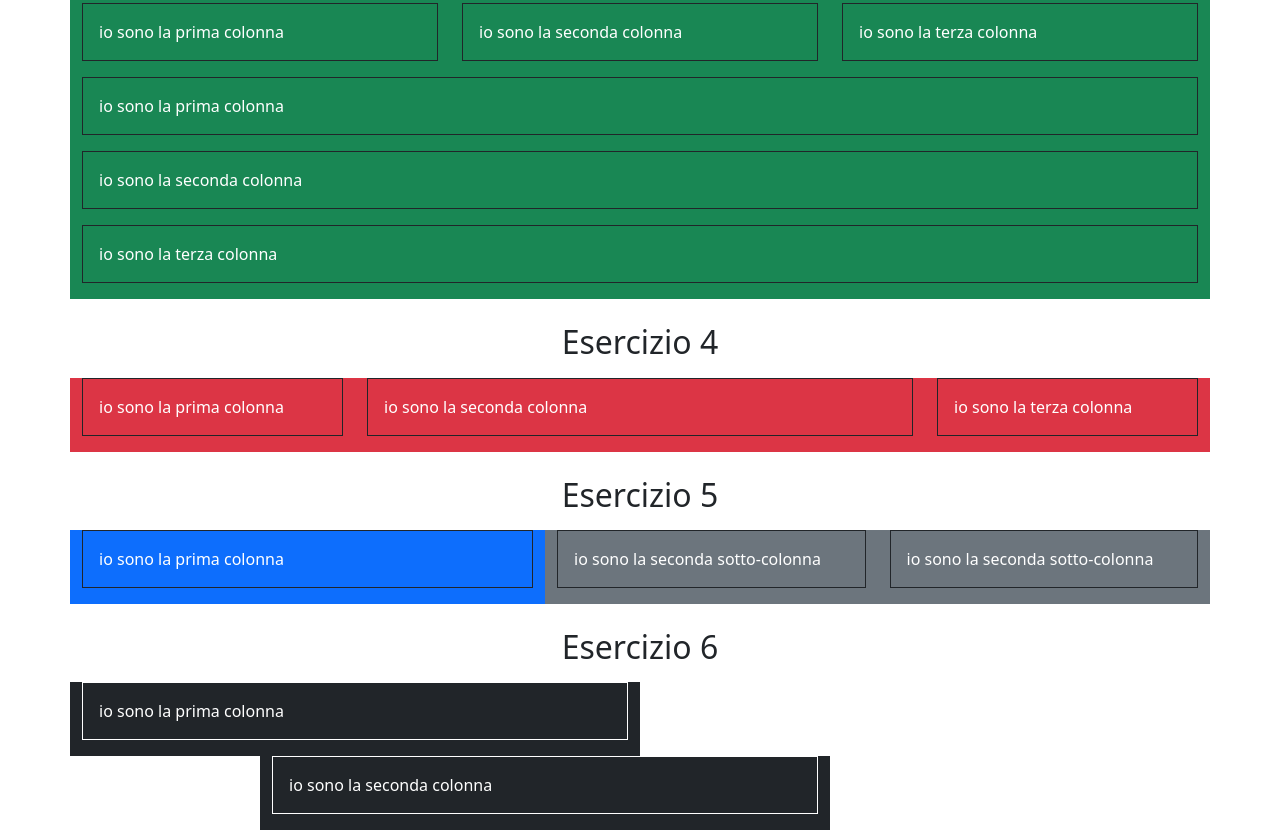
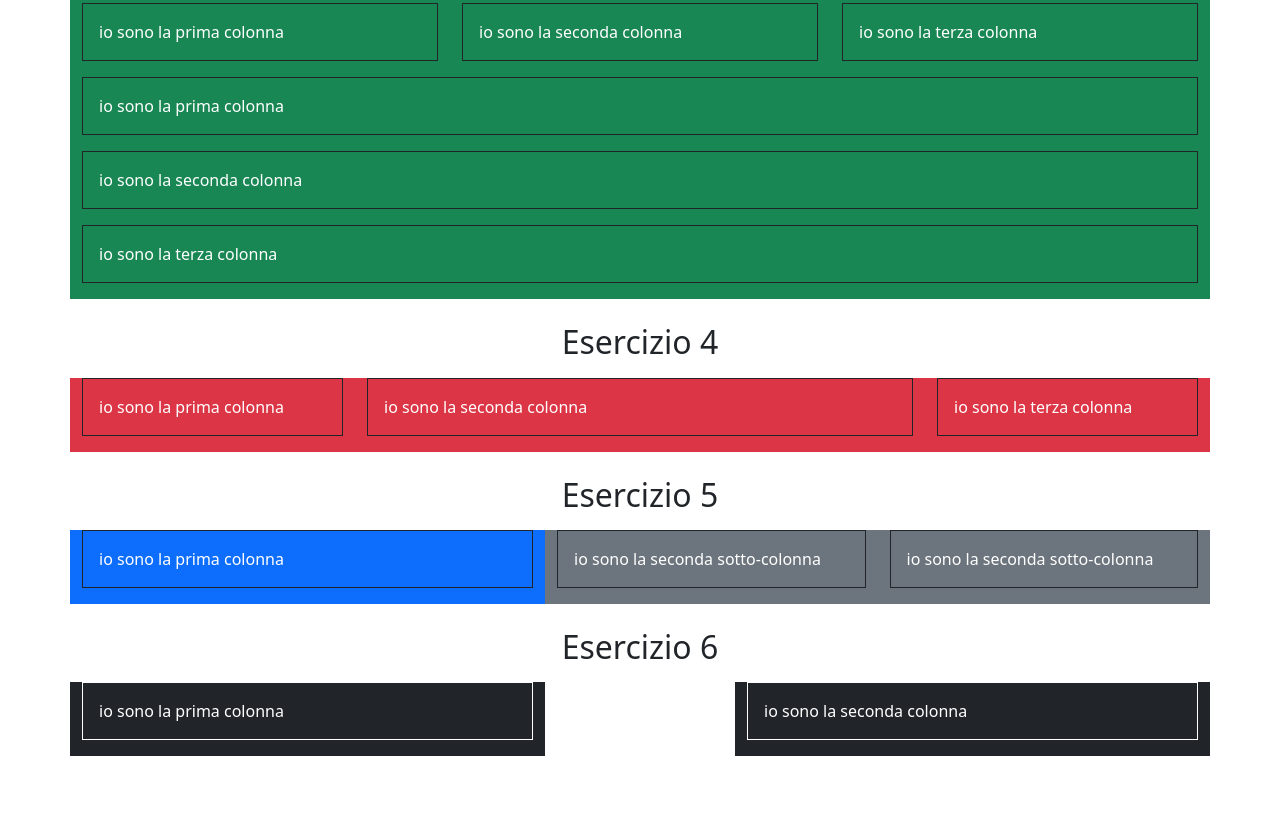
Before and after one commit to CorinneMainardi/U2-W2-D1, a plain HTML site: page index.html in a window 1280 px wide. Shown: the part 920-1750 px from the top of the page. After the commit the page ends 1676 px from the top, so only its background shows below. Drawn offline with nearby package versions, Linux system fonts and the light colour scheme.

Commit message:
esercizio 6 migliorato, con col5, invece di 6

```diff
--- a/index.html
+++ b/index.html
@@ -164,10 +164,10 @@
     <h2 class="text-center mt-4">Esercizio 6</h2>
     <div class="container mt-3">
       <div class="row">
-        <div class="col-xl-6 text-bg-dark">
+        <div class="col-xl-5 text-bg-dark">
           <p class="p-3 border border-white">io sono la prima colonna</p>
         </div>
-        <div class="col-xl-6 offset-md-2 text-bg-dark">
+        <div class="col-xl-5 offset-md-2 text-bg-dark">
           <p class="p-3 border border-white">io sono la seconda colonna</p>
         </div>
       </div>
```
